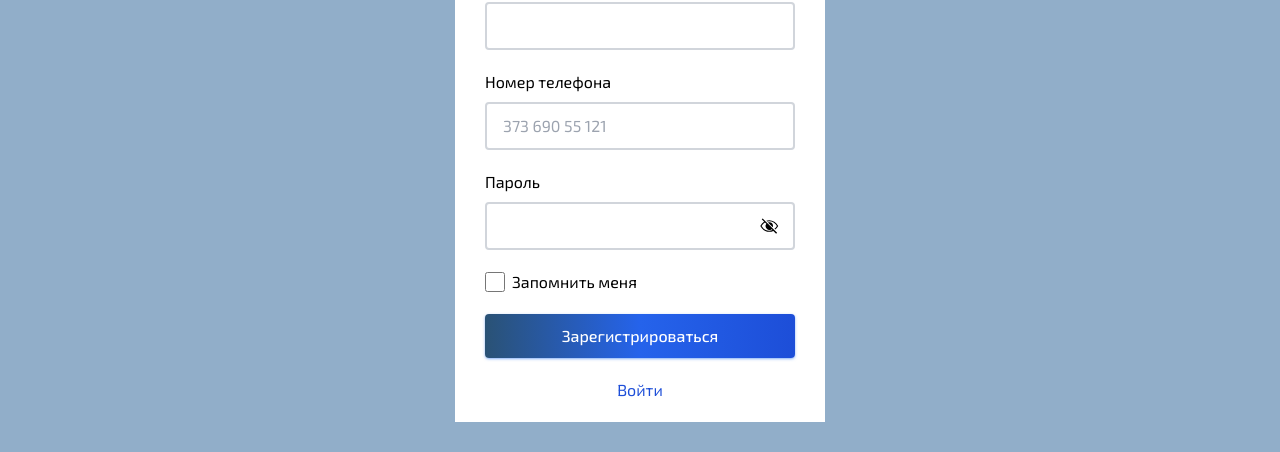
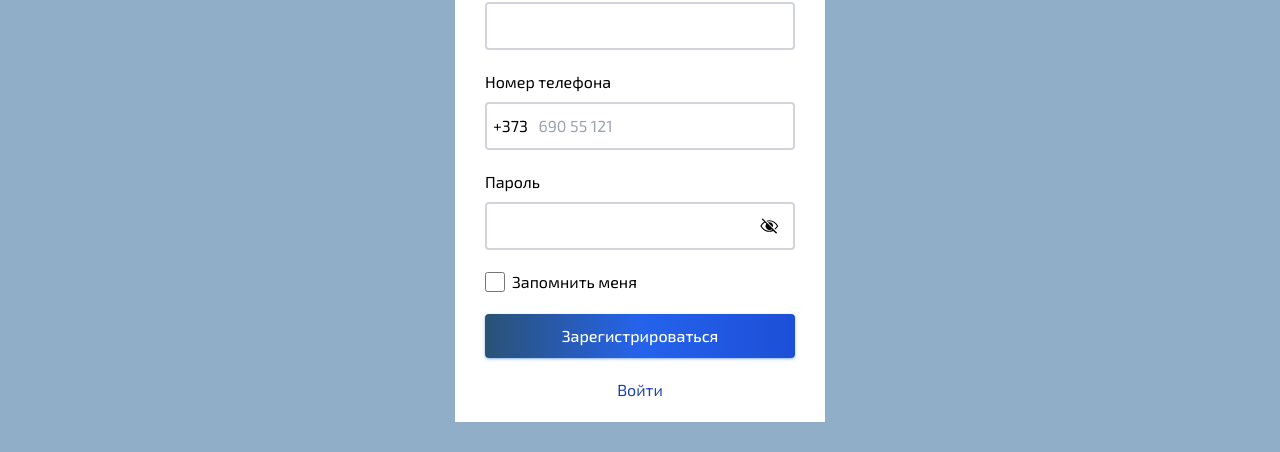
Before and after one commit to denis-dimitriev/eco-tech, a React (Vite) app: page /auth in a window 1280 px wide. Shown: the part 300-752 px from the top of the page. Built offline with nearby package versions, Linux system fonts and the light colour scheme.

Commit message:
finish create auth page layout

```diff
--- a/src/components/atoms/ui/input/input.tsx
+++ b/src/components/atoms/ui/input/input.tsx
@@ -1,4 +1,8 @@
 import React, { FC, HTMLProps } from "react";
+import {
+  DEFAULT_INPUT_CLASS,
+  SUCCESS_INPUT_CLASS,
+} from "../../../../constants";
 
 interface Props extends HTMLProps<HTMLInputElement> {
   success?: boolean;
@@ -17,13 +21,9 @@ export const Input: FC<Props> = ({
   required,
   onChange,
 }) => {
-  const successInput = success
-    ? "bg-green-50 border-green-500 text-green-600 focus:ring-green-500 focus:border-green-500"
-    : "border-gray-300 focus:ring-blue-500 focus:border-blue-500";
+  const successInput = success ? SUCCESS_INPUT_CLASS : DEFAULT_INPUT_CLASS;
 
-  const errorInput = error
-    ? "bg-red-50 border-red-300 text-red-600 focus:ring-red-500 focus:border-red-500"
-    : "border-gray-300 focus:ring-blue-500 focus:border-blue-500";
+  const errorInput = error ? SUCCESS_INPUT_CLASS : DEFAULT_INPUT_CLASS;
 
   return (
     <div className="mb-5 flex flex-col">
--- a/src/components/layout/Layout.tsx
+++ b/src/components/layout/Layout.tsx
@@ -2,7 +2,7 @@ import { Outlet } from "react-router-dom";
 import { Header } from "../organisms";
 import { useCallback, useEffect } from "react";
 import { useAppDispatch, useAppSelector } from "../../hooks/redux";
-import { setTransformHeader } from "../../features/header-slice";
+import { setTransformHeader } from "../../features/header.slice";
 
 const Layout = () => {
   const dispatch = useAppDispatch();
--- a/src/components/organisms/sign-in-form/sign-in-form.tsx
+++ b/src/components/organisms/sign-in-form/sign-in-form.tsx
@@ -1,11 +1,19 @@
-import React, { ChangeEvent, FormEvent, useState } from "react";
+import React, {
+  ChangeEvent,
+  Dispatch,
+  FC,
+  FormEvent,
+  SetStateAction,
+  useState,
+} from "react";
 import { CloseButton, JoinUsButton } from "../../atoms/ui";
 import { useAppDispatch, useAppSelector } from "../../../hooks/redux";
-import { setBackdrop } from "../../../features/backdrop";
+import { setBackdrop } from "../../../features/backdrop.slice";
 import { useNavigate } from "react-router-dom";
 import { Input } from "../../atoms/ui";
 import { Checkbox } from "../../atoms/ui/checkbox/checkbox";
 import { EyeIcon, EyeOffIcon } from "../../../assets/icons";
+import { setIsRegistered } from "../../../features/auth.slice";
 
 type formFields = {
   email: string;
@@ -23,7 +31,8 @@ export const SignInForm = () => {
   const navigate = useNavigate();
   const t = useAppSelector((state) => state.translation.language);
 
-  function onCloseAuthHandler() {
+  function onCloseAuthHandler(e: MouseEvent) {
+    e.preventDefault();
     dispatch(setBackdrop(false));
     navigate("/");
   }
@@ -39,6 +48,8 @@ export const SignInForm = () => {
 
   const onPasswordDisplayHandler = () => setVisiblePassword((prev) => !prev);
 
+  const setSignUpUserHandler = () => dispatch(setIsRegistered(true));
+
   return (
     <form className="flex flex-col" onSubmit={onSubmit}>
       <div className="flex items-center justify-between bg-[#EDF2F6] px-[30px] py-5 phone:p-5">
@@ -53,7 +64,6 @@ export const SignInForm = () => {
           label={t.user.email_or_tel}
           type="email"
           value={formFields.email}
-          required
           onChange={onInputHandler}
         />
         <div className="relative block">
@@ -61,7 +71,6 @@ export const SignInForm = () => {
             label={t.user.password}
             type={visiblePassword ? "text" : "password"}
             value={formFields.password}
-            required
             onChange={onInputHandler}
           />
           <button
@@ -73,7 +82,11 @@ export const SignInForm = () => {
         </div>
         <Checkbox label={t.user.remember_me} />
         <JoinUsButton className="mb-5" />
-        <button type="button" className="text-center text-blue-700">
+        <button
+          type="button"
+          className="text-center text-blue-800 transition-colors hover:text-gray-500"
+          onClick={setSignUpUserHandler}
+        >
           {t.user.register}
         </button>
       </div>
--- a/src/components/organisms/sign-up-form/sign-up-form.tsx
+++ b/src/components/organisms/sign-up-form/sign-up-form.tsx
@@ -1,14 +1,28 @@
-import React, { ChangeEvent, FormEvent, useState } from "react";
+import React, {
+  ChangeEvent,
+  Dispatch,
+  FC,
+  FormEvent,
+  SetStateAction,
+  useState,
+} from "react";
 import { CloseButton, Input, JoinUsButton } from "../../atoms/ui";
 import { EyeIcon, EyeOffIcon } from "../../../assets/icons";
 import { Checkbox } from "../../atoms/ui/checkbox/checkbox";
 import { useAppDispatch, useAppSelector } from "../../../hooks/redux";
 import { useNavigate } from "react-router-dom";
-import { setBackdrop } from "../../../features/backdrop";
+import { setBackdrop } from "../../../features/backdrop.slice";
 import PhoneInput, {
   isValidPhoneNumber,
   Value,
 } from "react-phone-number-input/input";
+import {
+  CODE_MD,
+  DEFAULT_INPUT_CLASS,
+  ERROR_INPUT_CLASS,
+  SUCCESS_INPUT_CLASS,
+} from "../../../constants";
+import { setIsRegistered } from "../../../features/auth.slice";
 
 type formFields = {
   email: string;
@@ -38,7 +52,8 @@ export const SignUpForm = () => {
   const navigate = useNavigate();
   const t = useAppSelector((state) => state.translation.language);
 
-  function onCloseAuthHandler() {
+  function onCloseAuthHandler(e: MouseEvent) {
+    e.preventDefault();
     dispatch(setBackdrop(false));
     navigate("/");
   }
@@ -68,7 +83,13 @@ export const SignUpForm = () => {
 
   const onPasswordDisplayHandler = () => setVisiblePassword((prev) => !prev);
 
-  console.log(validTel);
+  const successInput = validTel.success
+    ? SUCCESS_INPUT_CLASS
+    : DEFAULT_INPUT_CLASS;
+
+  const errorInput = validTel.error ? ERROR_INPUT_CLASS : DEFAULT_INPUT_CLASS;
+
+  const setSignInUserHandler = () => dispatch(setIsRegistered(false));
 
   return (
     <form className="flex flex-col" onSubmit={onSubmit}>
@@ -95,16 +116,27 @@ export const SignUpForm = () => {
           onChange={onInputHandler}
         />
 
-        <div className="mb-5 block">
-          <label htmlFor="tel" className="">
+        <div className="relative mb-5 block">
+          <label
+            htmlFor="tel"
+            className={`${validTel.success && "text-green-700"} ${
+              validTel.error && "text-red-700"
+            } mb-2`}
+          >
             {t.user.number_of_tel}
           </label>
+          <span className="absolute left-2 top-[55%]">{CODE_MD}</span>
           <PhoneInput
             id="tel"
-            className="mt-2 w-full rounded border-2 border-solid border-gray-300 py-2.5 pl-4 pr-2.5 focus:border-blue-500 focus:ring-blue-500"
+            className={` ${validTel.success && successInput} ${
+              validTel.error && errorInput
+            }
+              mt-2 w-full rounded border-2 border-solid border-gray-300 py-2.5 pr-2.5 pl-12
+            `}
             value={formFields.tel}
             country="MD"
-            placeholder={"373 690 55 121"}
+            placeholder=" 690 55 121"
+            defaultCountry="MD"
             onChange={(value) => onTelInputHandler(value)}
           />
         </div>
@@ -126,7 +158,11 @@ export const SignUpForm = () => {
         </div>
         <Checkbox label={t.user.remember_me} />
         <JoinUsButton className="mb-5" register />
-        <button type="button" className="text-center text-blue-700">
+        <button
+          type="button"
+          className="text-center text-blue-800 transition-colors hover:text-gray-500"
+          onClick={setSignInUserHandler}
+        >
           {t.user.login}
         </button>
       </div>
--- a/src/components/pages/auth/auth.tsx
+++ b/src/components/pages/auth/auth.tsx
@@ -1,14 +1,13 @@
 import React, { useEffect, useState } from "react";
 import { useAppDispatch, useAppSelector } from "../../../hooks/redux";
-import { setBackdrop } from "../../../features/backdrop";
+import { setBackdrop } from "../../../features/backdrop.slice";
 import PopUp from "../../templates/pop-up/pop-up";
 import { Backdrop, SignInForm, SignUpForm } from "../../organisms";
 
 const Auth = () => {
-  const [isRegistered, setIsRegistered] = useState<boolean>(false);
-
   const dispatch = useAppDispatch();
   const t = useAppSelector((state) => state.translation.language);
+  const isRegistered = useAppSelector((state) => state.auth.isRegistered);
 
   useEffect(() => {
     dispatch(setBackdrop(true));
@@ -17,7 +16,7 @@ const Auth = () => {
   return (
     <Backdrop className="absolute">
       <PopUp className="w-[370px]">
-        {isRegistered ? <SignInForm /> : <SignUpForm />}
+        {isRegistered ? <SignUpForm /> : <SignInForm />}
       </PopUp>
     </Backdrop>
   );
--- /dev/null
+++ b/src/constants.ts
@@ -0,0 +1,7 @@
+export const CODE_MD = "+373";
+export const SUCCESS_INPUT_CLASS =
+  "bg-green-50 border-green-500 text-green-600 focus:ring-green-500 focus:border-green-500";
+export const ERROR_INPUT_CLASS =
+  "bg-red-50 border-red-300 text-red-600 focus:ring-red-500 focus:border-red-500";
+export const DEFAULT_INPUT_CLASS =
+  "border-gray-300 focus:ring-blue-500 focus:border-blue-500";
--- /dev/null
+++ b/src/features/auth.slice.ts
@@ -0,0 +1,22 @@
+import { createSlice, PayloadAction } from "@reduxjs/toolkit";
+
+interface Initial {
+  isRegistered: boolean;
+}
+
+const initialState: Initial = {
+  isRegistered: true,
+};
+
+export const AuthSlice = createSlice({
+  name: "auth",
+  initialState,
+  reducers: {
+    setIsRegistered: (state, action: PayloadAction<boolean>) => ({
+      isRegistered: action.payload,
+    }),
+  },
+});
+
+export const { setIsRegistered } = AuthSlice.actions;
+export default AuthSlice.reducer;
--- a/src/features/header-slice.ts
+++ b/src/features/header.slice.ts
@@ -4,7 +4,7 @@ const initialState = {
   headerTransform: false,
 };
 
-export const headerSlice = createSlice({
+export const HeaderSlice = createSlice({
   name: "headerTransform",
   initialState,
   reducers: {
@@ -14,5 +14,5 @@ export const headerSlice = createSlice({
   },
 });
 
-export const { setTransformHeader } = headerSlice.actions;
-export default headerSlice.reducer;
+export const { setTransformHeader } = HeaderSlice.actions;
+export default HeaderSlice.reducer;
--- a/src/store/store.ts
+++ b/src/store/store.ts
@@ -1,13 +1,15 @@
 import { configureStore } from "@reduxjs/toolkit";
-import translationSlice from "../features/translations.slice";
-import headerSlice from "../features/header-slice";
-import backdropSlice from "../features/backdrop";
+import TranslationSlice from "../features/translations.slice";
+import HeaderSlice from "../features/header.slice";
+import BackdropSlice from "../features/backdrop.slice";
+import AuthSlice from "../features/auth.slice";
 
 export const store = configureStore({
   reducer: {
-    translation: translationSlice,
-    transform: headerSlice,
-    backdrop: backdropSlice,
+    translation: TranslationSlice,
+    transform: HeaderSlice,
+    backdrop: BackdropSlice,
+    auth: AuthSlice,
   },
 });
 
```
Also changed, not shown: src/features/backdrop.slice.ts (renamed from src/features/backdrop.ts).
